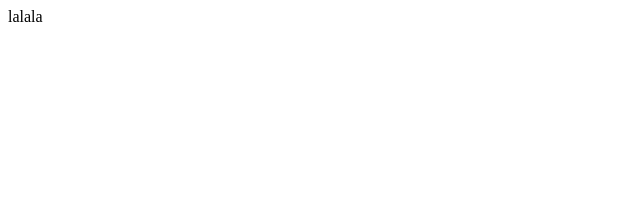
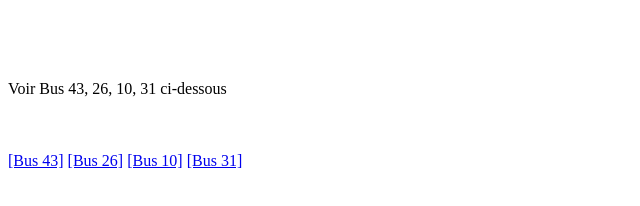
Before and after one commit to yiliny/BEHD_LOMA, a plain HTML site: page Autre/bus_horaire.html in a window 1280 px wide. Shown: the whole page, without its empty margins (0-640 px from the left). Drawn offline with Linux system fonts and the light colour scheme.

Commit message:
Update bus_horaire.html

```diff
--- a/Autre/bus_horaire.html
+++ b/Autre/bus_horaire.html
@@ -1 +1,26 @@
-lalala
+<head>
+  <title>Bus Horaire à Bordeaux</title>
+</head>
+<!-- This is a comment -->
+
+
+
+<br />
+<br />
+<!-- This is a comment -->
+
+<br />
+<br />
+Voir Bus 43, 26, 10, 31 ci-dessous
+
+<br />
+<br />
+
+
+<br />
+<br />
+<a href="Bus43.html">[Bus 43]</a>
+<a href="Bus26.html">[Bus 26]</a>
+<a href="Bus10.html">[Bus 10]</a>
+<a href="Bus31.html">[Bus 31]</a>
+</td></tr></table>
```
